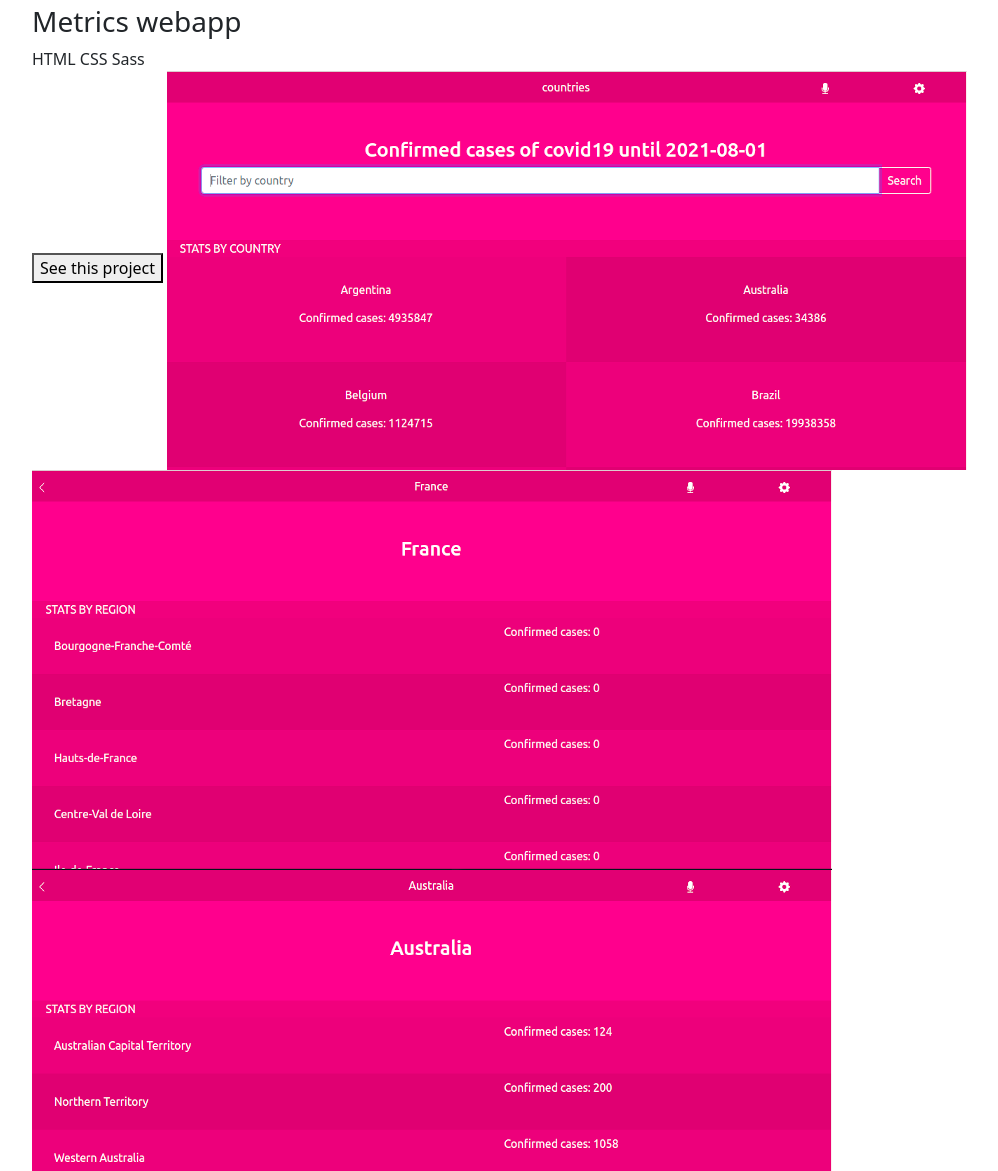
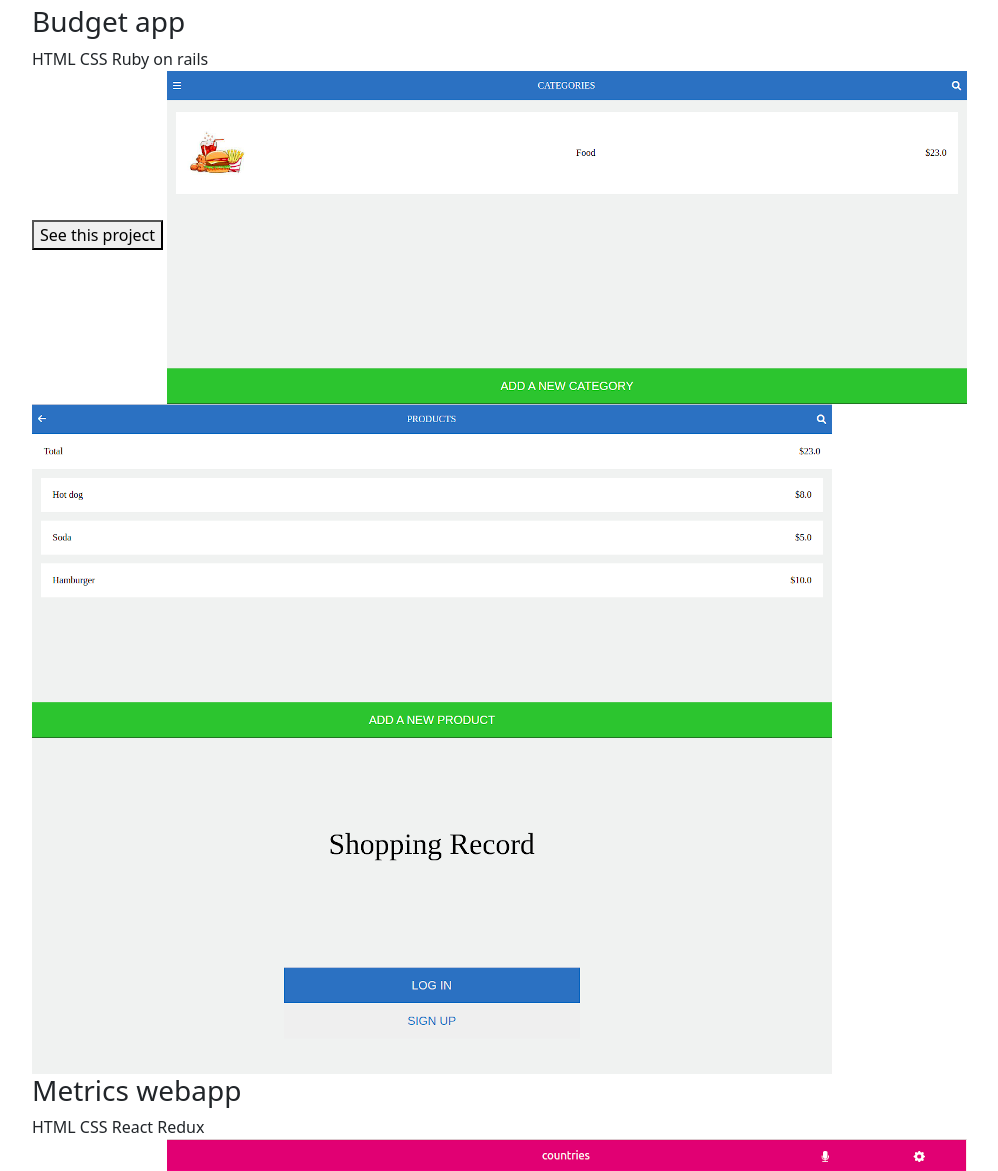
Before and after one commit to LOctavio/portfolio, a website: page index.html in a window 1280 px wide. Shown: the part 849-2020 px from the top of the page, without its empty margins (50-1048 px from the left). Drawn offline with nearby package versions, Linux system fonts and the light colour scheme.

Commit message:
Add third project

```diff
--- a/index.html
+++ b/index.html
@@ -36,11 +36,26 @@
         <h1>Portfolio</h1>
         <div>
             <div>
+                <h3>Budget app</h3>
+                <div>
+                    <span>HTML</span>
+                    <span>CSS</span>
+                    <span>Ruby on rails</span>
+                </div>
+                <button>See this project</button>
+                <img src="./img/project3/screenshot1.png" />
+            </div>
+            <img src="./img/project3/screenshot2.png" />
+            <img src="./img/project3/screenshot3.png" />
+        </div>
+        <div>
+            <div>
                 <h3>Metrics webapp</h3>
                 <div>
                     <span>HTML</span>
                     <span>CSS</span>
-                    <span>Sass</span>
+                    <span>React</span>
+                    <span>Redux</span>
                 </div>
                 <button>See this project</button>
                 <img src="./img/project2/screenshot1.png" />
```
Also changed, not shown: img/project3/screenshot1.png (added), img/project3/screenshot2.png (added), img/project3/screenshot3.png (added).
